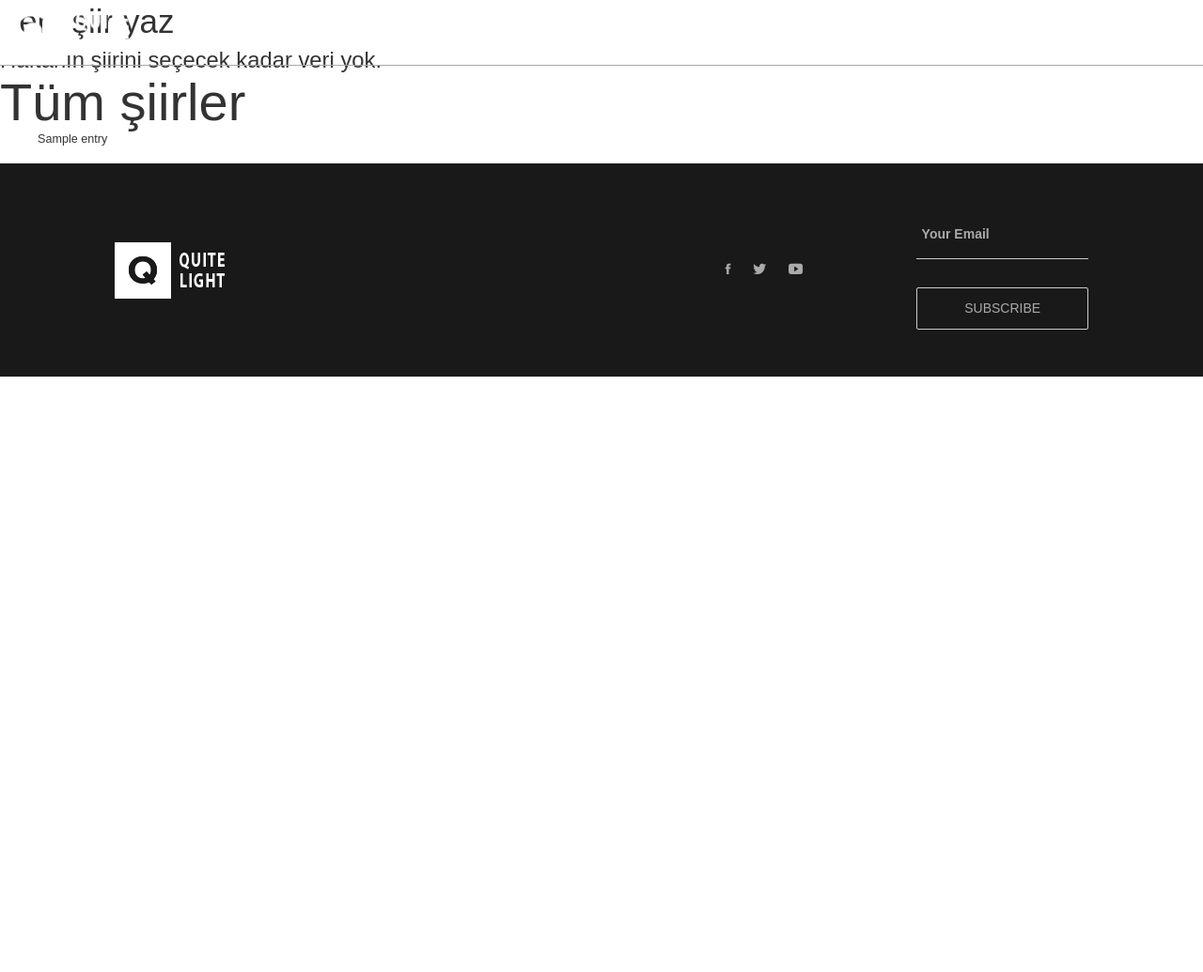
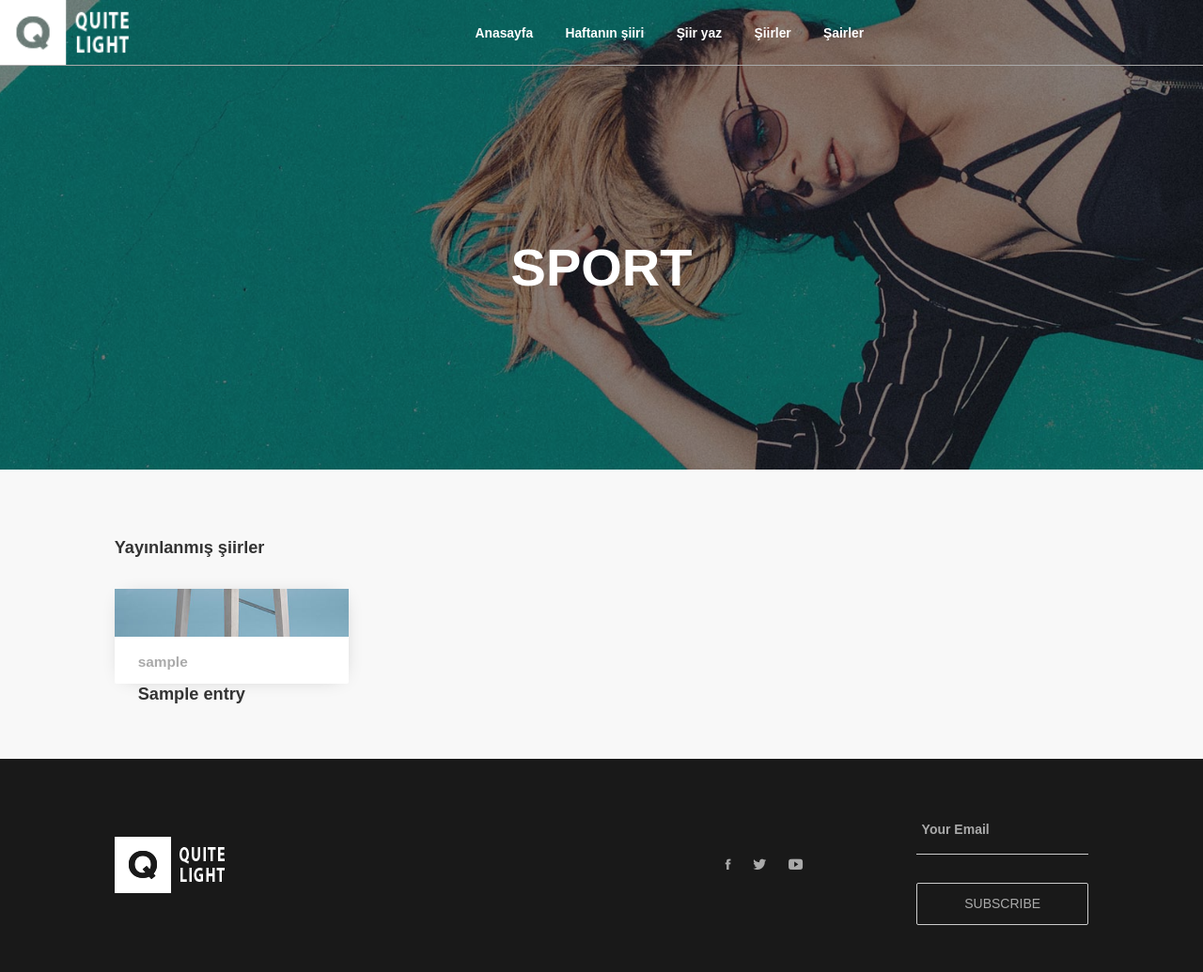
Before and after one commit to divisia/siirpaylasim, a Django app: page /siir/ in a window 1280 px wide. Shown: the whole page at 94% size. Before the commit the page ends 401 px from the top, so only its background shows below. Run offline with Django 3.2, Linux system fonts and the light colour scheme; tables that the repository leaves empty hold one stand-in row (values such as "Sample post"); some libraries are stand-ins or nearby versions; some web fonts are replaced.

Commit message:
entry_list polish

```diff
--- a/content/templates/content/entry_list.html
+++ b/content/templates/content/entry_list.html
@@ -2,24 +2,65 @@
 
 {% block body %}
 
-<h2><a href="{% url 'content:entry_create' %}">Yeni şiir yaz</a></h2>
+<div class="slider-main h-500x h-sm-auto pos-relative pt-95 pb-25">
+    <div class="img-bg bg-11 bg-layer-4"></div>
+    <div class="container-fluid h-100 mt-xs-50">
+        <div class="dplay-tbl">
+            <div class="dplay-tbl-cell color-white text-center">
 
-{% if selected.count > 0 %}
-<h3>
-    Haftanın şiiri ({{ selected.count }} beğeni ile):
-    <a href="{{ selected.entry.get_absolute_url }}">{{ selected.entry }}</a>
-</h3>
-{% else %}
-<h3>Haftanın şiirini seçecek kadar veri yok.</h3>
-{% endif %}
+                <h1 class="ptb-50"><b>SPORT</b></h1>
 
-<h1>Tüm şiirler</h1>
-<ol>
-    {% for entry in entries %}
-    <li><a href="{{ entry.get_absolute_url }}">{{ entry.title }}</a></li>
-    {% empty %}
-    <li>[Hiç şiir yok.]</li>
-    {% endfor %}
-</ol>
+            </div><!-- dplay-tbl-cell -->
+        </div><!-- dplay-tbl -->
+    </div><!-- container -->
+</div><!-- slider-main -->
+
+
+<section class="bg-1-white ptb-0">
+    <div class="container-fluid">
+        <div class="row">
+            <div class="col-lg-1"></div>
+            <div class="col-md-12 col-lg-8 ptb-50 pr-30 pr-md-15">
+
+                <h4 class="mb-30 mt-20 clearfix"><b>Yayınlanmış şiirler</b></h4>
+
+
+                <div class="row">
+
+                    {% for entry in entries %}
+                    <div class="col-sm-6 col-md-6 col-lg-6 col-xl-4 mb-30">
+                        <div class="card h-100 h-xs-350x">
+                            <div class="bg-white h-100">
+
+                                <!-- SETTING IMAGE WITH bg-3 -->
+                                <div class="h-50 bg-8 dplay-lg-none dplay-xs-block"></div>
+
+                                <div class="plr-25 ptb-15 h-50">
+                                    <div class="dplay-tbl">
+                                        <div class="dplay-tbl-cell">
+
+                                            <h5 class="color-ash"><b>{{ entry.author.username }}</b></h5>
+                                            <h4 class="mtb-10">
+                                                <a href="{{ entry.get_absolute_url }}"><b>{{ entry.title }}</b></a></h4>
+
+
+                                        </div><!-- dplay-tbl-cell -->
+                                    </div><!-- dplay-tbl -->
+                                </div><!-- plr-25 ptb-15 -->
+                            </div><!-- hot-news -->
+                        </div><!-- card -->
+                    </div><!-- col-lg-4 col-md-6 -->
+                    {% endfor %}
+
+                </div><!-- row -->
+
+
+
+            </div><!-- col-sm-9 -->
+
+        </div><!-- row -->
+    </div><!-- container -->
+</section>
+
 
 {% endblock body %}
```
